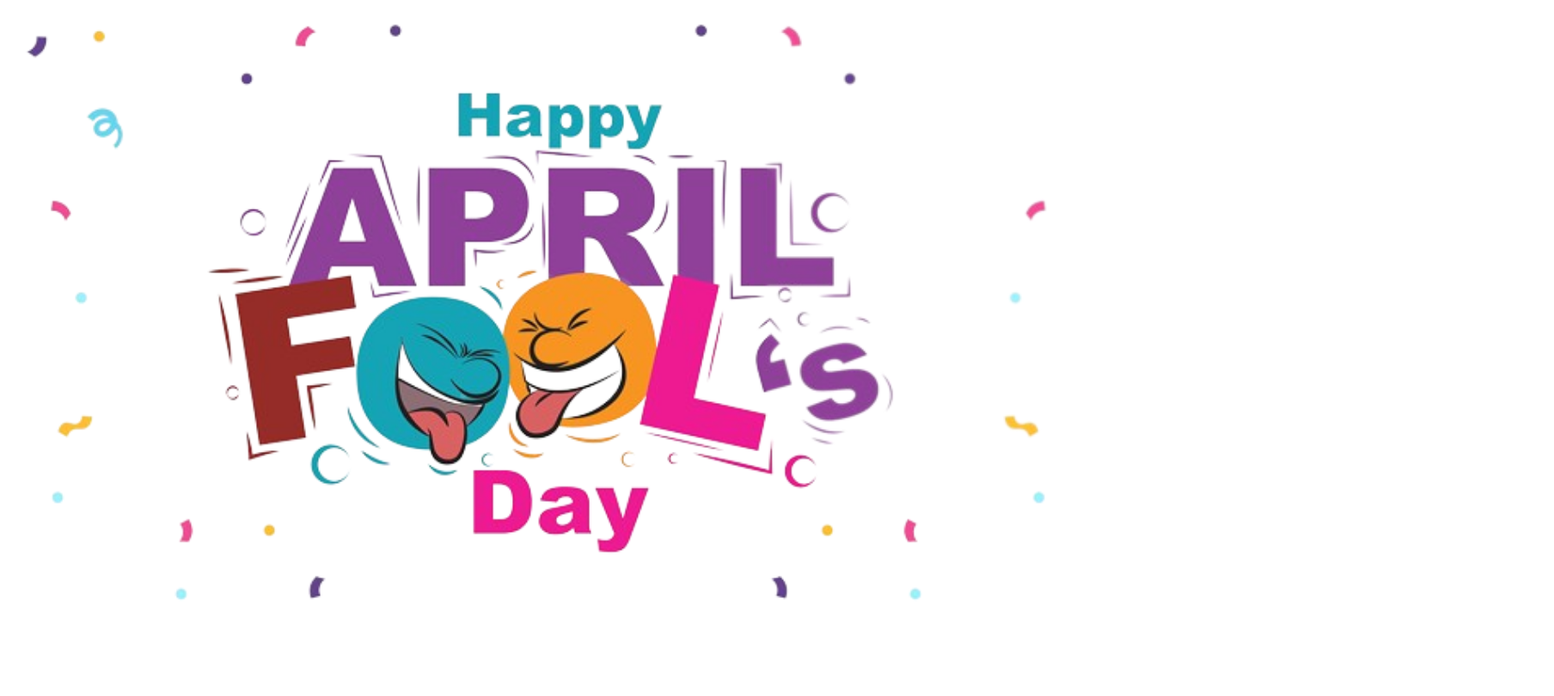
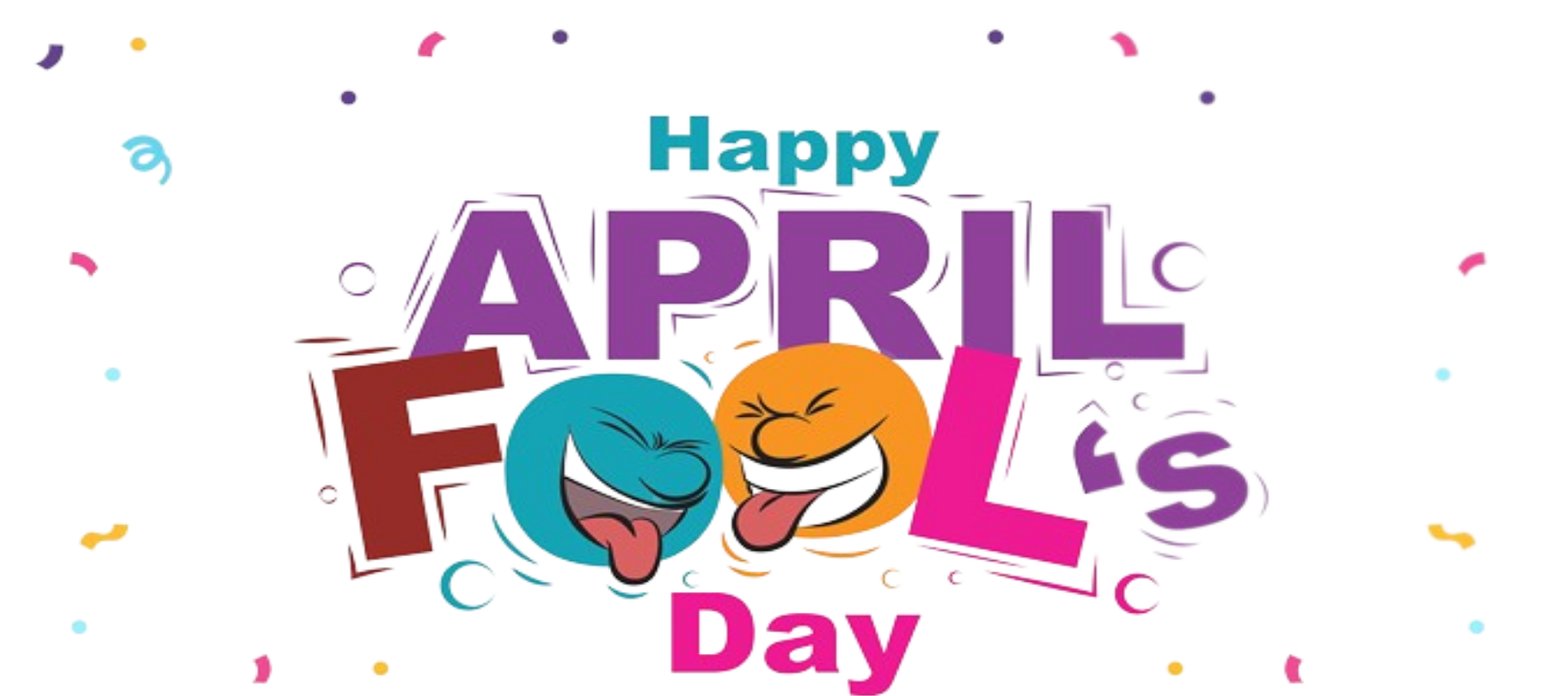
Before and after one commit to RoboticCat7000/Happy-April-Fools-, a plain HTML site: page index.html in a window 1280 px wide. Shown: the top 810 px of the page at 86% size, 1808 px wide, since content can reach past the window. Drawn offline with Linux system fonts and the light colour scheme.

Commit message:
adjustments

```diff
--- a/index.html
+++ b/index.html
@@ -8,8 +8,8 @@
   </head>
   <body>
     <img
-      width="100%"
-      height="100%"
+      width="1800rem"
+      height="900rem"
       src="./happy-april-fools-day-20231680313999257.png"
     />
   </body>
```
